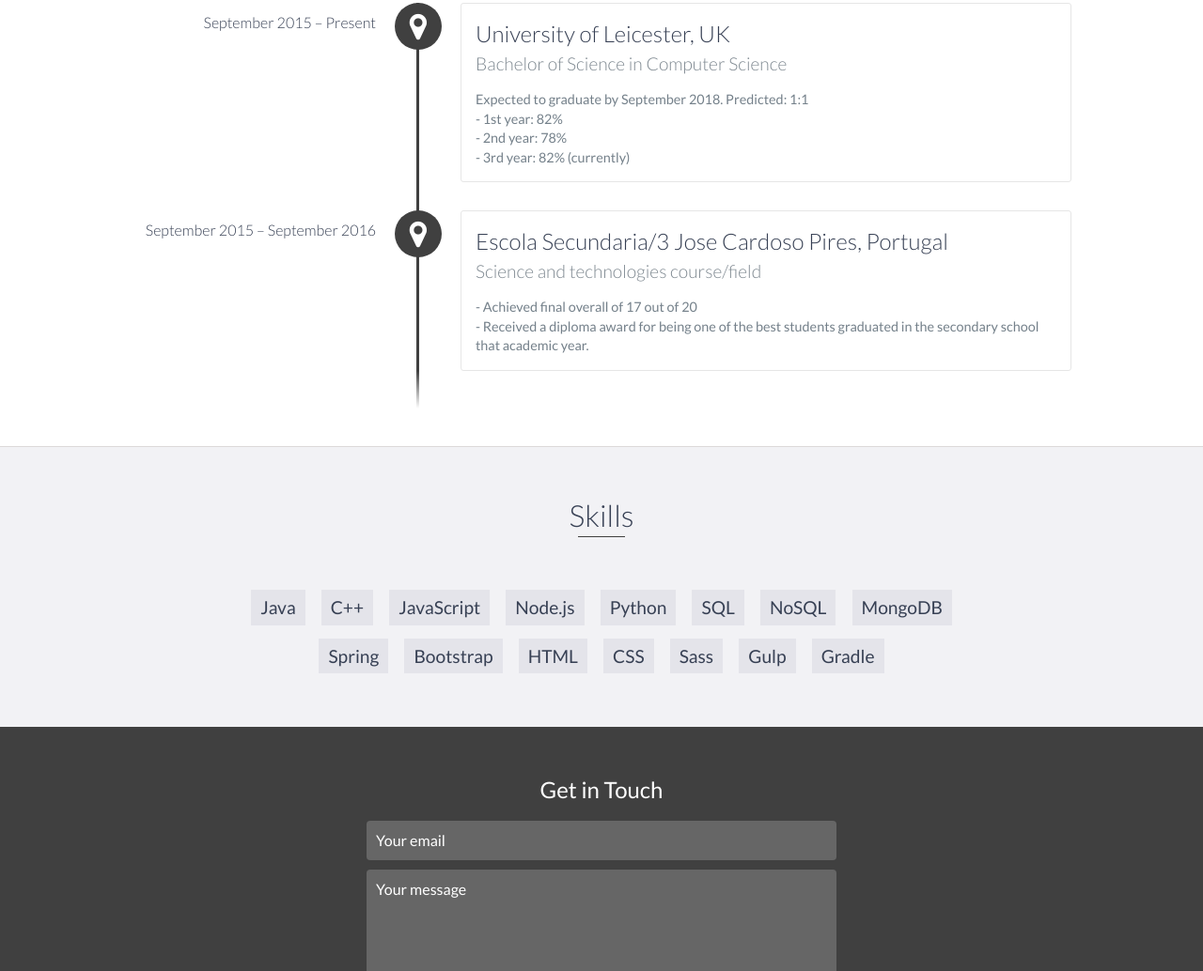
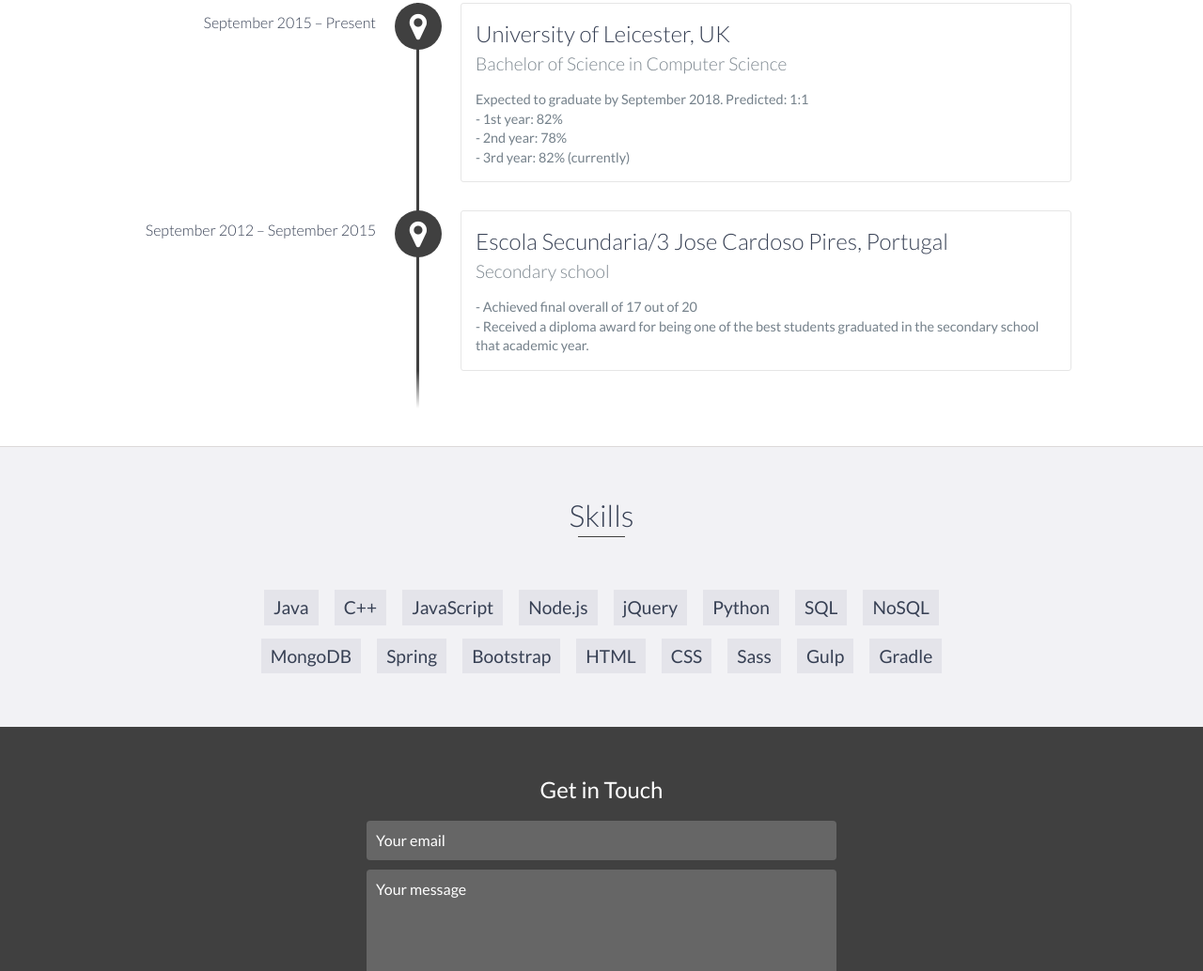
Before and after one commit to dilentulcidas/dilen.xyz, a website: page index.html in a window 1280 px wide. Shown: the part 2458-3492 px from the top of the page at 94% size. Drawn offline with nearby package versions, Linux system fonts and the light colour scheme.

Commit message:
Corrected text at index.html

```diff
--- a/index.html
+++ b/index.html
@@ -211,9 +211,9 @@
                 </p>
             </div>
 
-            <div data-date="September 2015 – September 2016">
+            <div data-date="September 2012 – September 2015">
                 <h3>Escola Secundaria/3 Jose Cardoso Pires, Portugal</h3>
-                <h4>Science and technologies course/field</h4>
+                <h4>Secondary school</h4>
                 <p>
                     - Achieved final overall of 17 out of 20 </br>
                     - Received a diploma award for being one of the best students graduated in the secondary school that academic year.
@@ -230,6 +230,7 @@
             <li>C++</li>
             <li>JavaScript</li>
             <li>Node.js</li>
+            <li>jQuery</li>
             <li>Python</li>
             <li>SQL</li>
             <li>NoSQL</li>
```
